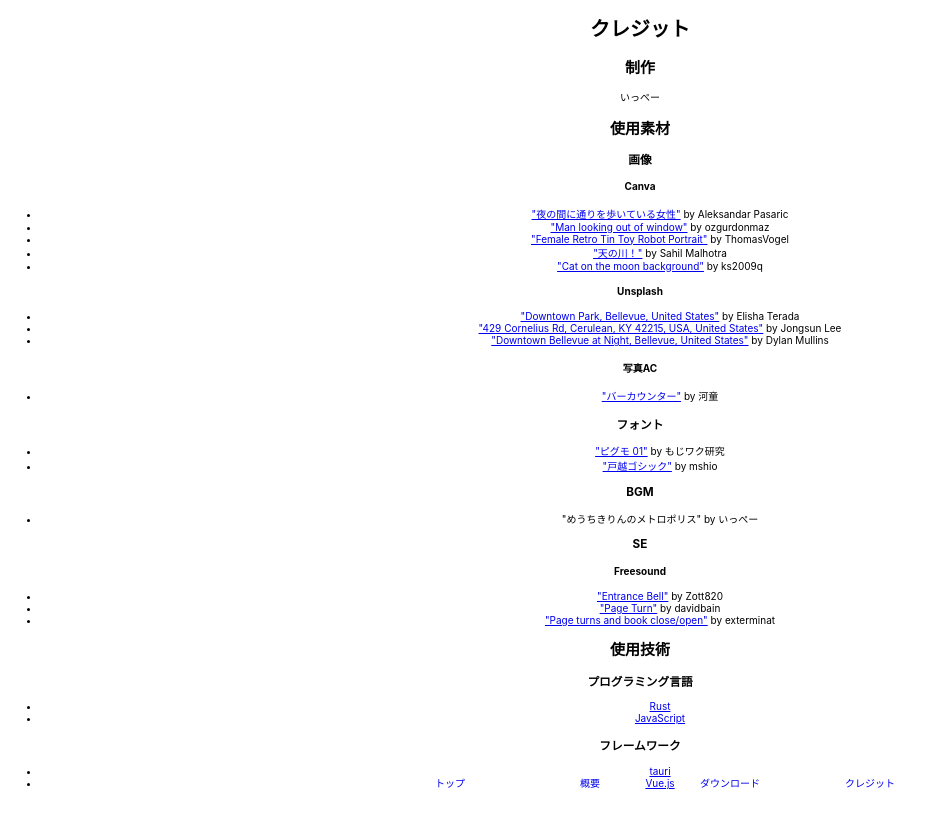
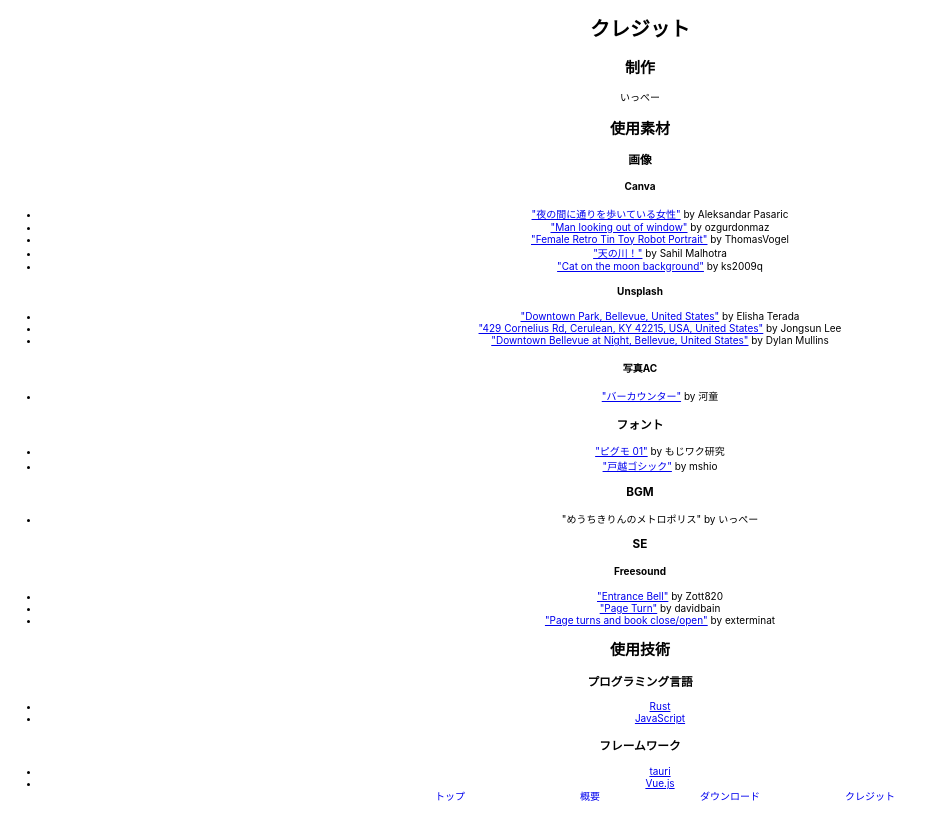
Before and after one commit to ichi-h/myochikirin-hp, a React (Create React App) app: page /credit in a window 1280 px wide. Shown: the whole page, without its empty margins (0-930 px from the left). Built offline with nearby package versions, Linux system fonts and the light colour scheme.

Commit message:
fix navbar style

```diff
--- a/src/App.css
+++ b/src/App.css
@@ -1,38 +1,4 @@
 .App {
+  position: relative;
   text-align: center;
 }
-
-.App-logo {
-  height: 40vmin;
-  pointer-events: none;
-}
-
-@media (prefers-reduced-motion: no-preference) {
-  .App-logo {
-    animation: App-logo-spin infinite 20s linear;
-  }
-}
-
-.App-header {
-  background-color: #282c34;
-  min-height: 100vh;
-  display: flex;
-  flex-direction: column;
-  align-items: center;
-  justify-content: center;
-  font-size: calc(10px + 2vmin);
-  color: white;
-}
-
-.App-link {
-  color: #61dafb;
-}
-
-@keyframes App-logo-spin {
-  from {
-    transform: rotate(0deg);
-  }
-  to {
-    transform: rotate(360deg);
-  }
-}
--- a/src/App.js
+++ b/src/App.js
@@ -1,3 +1,4 @@
+import React from 'react';
 import { BrowserRouter, Route } from 'react-router-dom'
 
 import './App.css';
@@ -7,9 +8,31 @@
 import Download from './components/Download.js'
 import Credit from './components/Credit.js'
 
-function App() {
+class App extends React.Component {
+  constructor(props) {
+    super(props);
+
+    this.state = {
+      appStyle: {}
+    }
+  }
+
+  componentDidMount() {
+    let docElm = document.documentElement;
+    let clientWidth = docElm.clientWidth;
+    let clientHeihgt = docElm.clientHeight;
+
+    let style = {
+      width: clientWidth,
+      height: clientHeihgt
+    }
+
+    this.setState({ appStyle: style })
+  }
+
+  render() {
     return (
-    <div className="App">
+      <div className="App" style={this.state.appStyle}>
         <BrowserRouter>
           <Route path="/" exact component={Top}></Route>
           <Route path="/overview" component={Overview}></Route>
@@ -20,5 +43,6 @@
       </div>
     );
   }
+}
 
 export default App;
```
Lines whose indentation alone changed are shown as unchanged.
